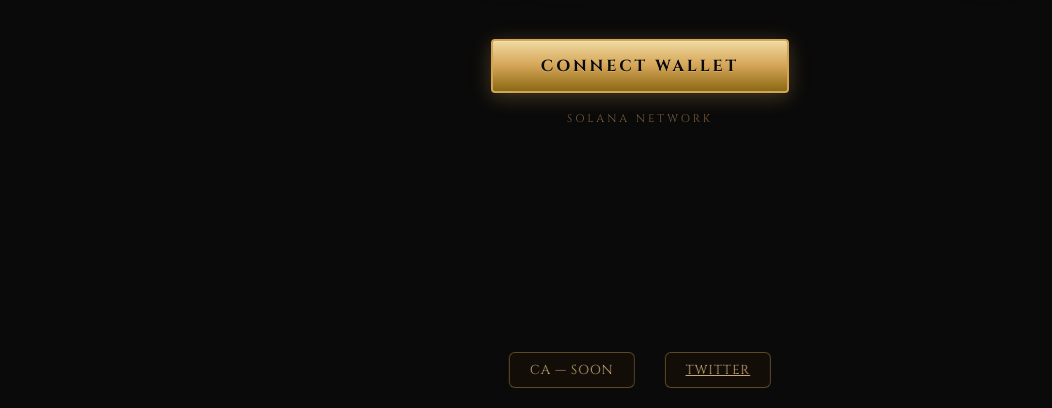
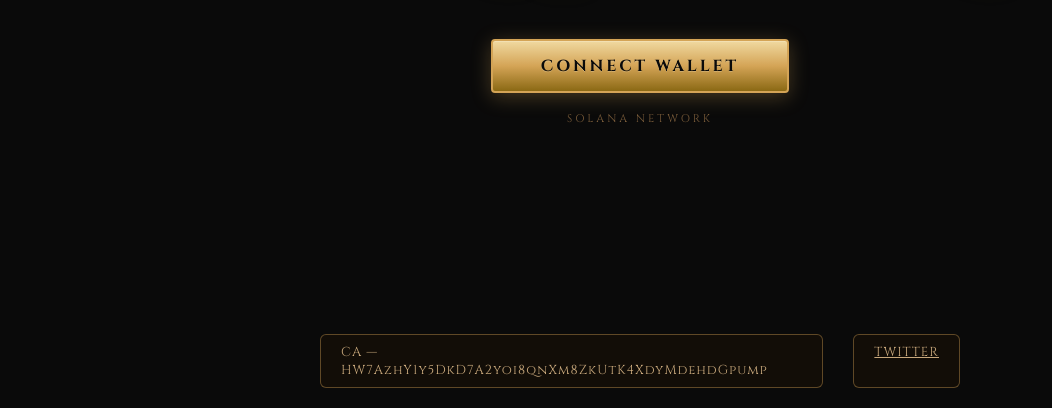
Before and after one commit to princeolawale/worldbinder, a website: page frontend/index.html in a window 1280 px wide. Shown: the part 392-800 px from the top of the page, without its empty margins (0-1052 px from the left). Drawn offline with Linux system fonts and the light colour scheme.

Commit message:
updated index styling

```diff
--- a/frontend/index.html
+++ b/frontend/index.html
@@ -33,7 +33,7 @@
 
     <!-- Bottom Placeholders -->
     <div class="bottom-bar">
-      <div class="placeholder-pill">CA &mdash; SOON</div>
+      <div class="placeholder-pill">CA &mdash; HW7AzhY1y5DkD7A2yoi8qnXm8ZkUtK4XdyMdehdGpump</div>
 <a href="https://x.com/WorldOfBinder" target="_blank" rel="noopener noreferrer" class="placeholder-pill" id="pill-twitter">TWITTER</a>
     </div>
   </div>
```
